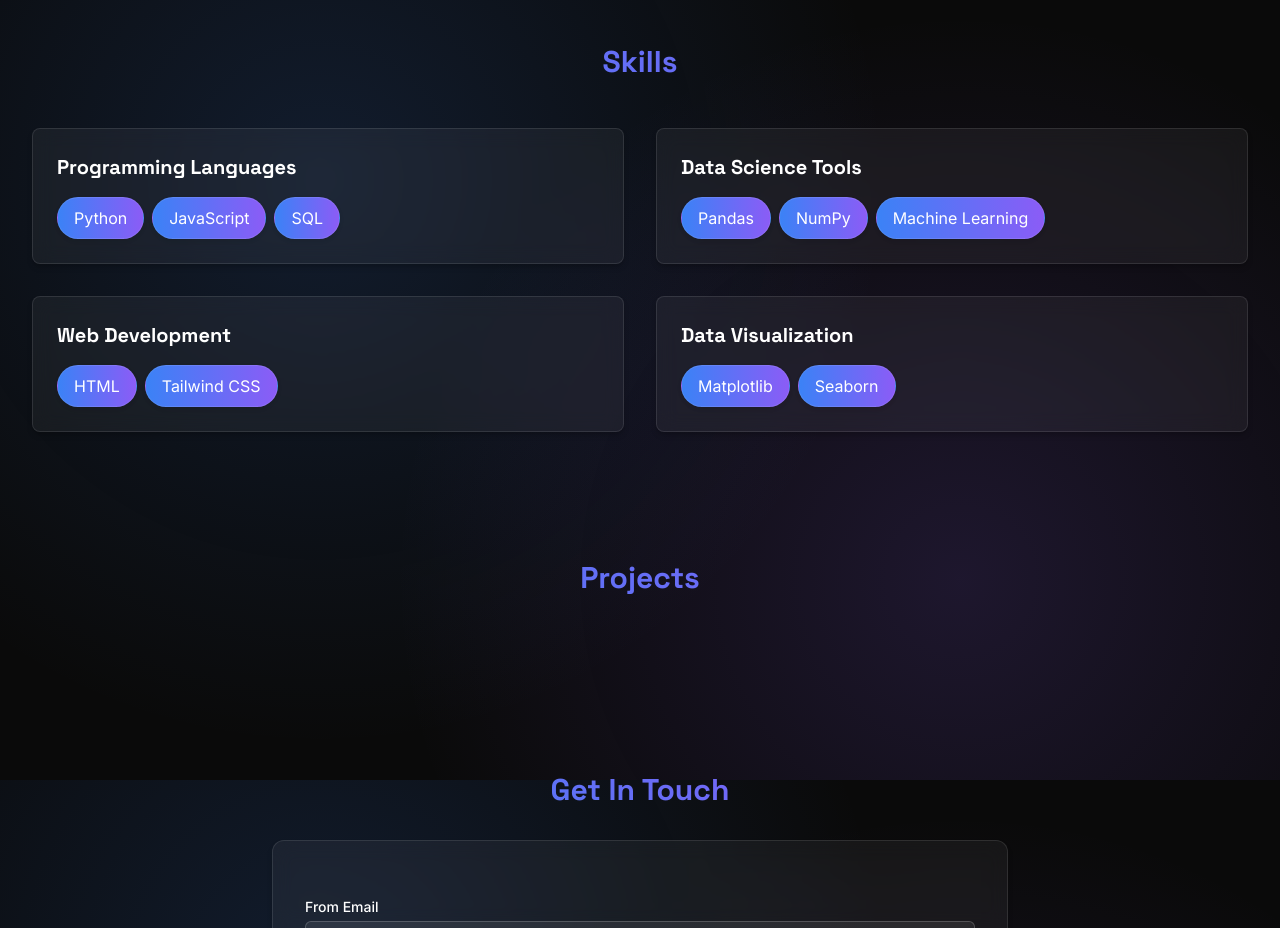
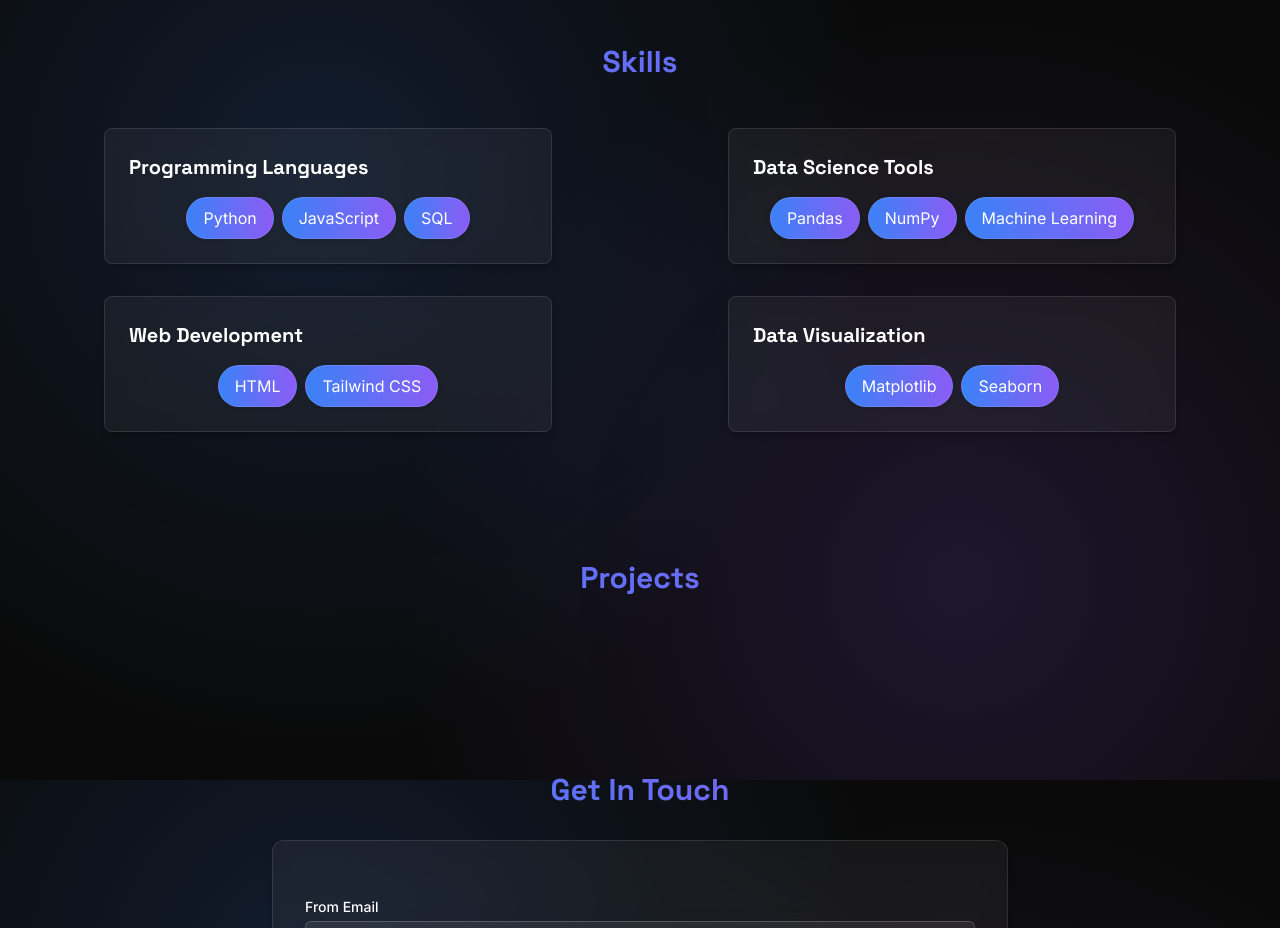
Before and after one commit to hrbayezid/bayezid-portfolio, a plain HTML site: page index.html in a window 1280 px wide. Shown: the part 820-1748 px from the top of the page. Drawn offline with nearby package versions, Linux system fonts and the light colour scheme.

Commit message:
Your update message

```diff
--- a/index.html
+++ b/index.html
@@ -486,33 +486,33 @@
     <section id="skills" class="py-16 relative">
         <div class="max-w-7xl mx-auto px-4 sm:px-6 lg:px-8">
             <h2 class="text-3xl font-bold text-center mb-12 gradient-text animate-float font-display">Skills</h2>
-            <div class="grid grid-cols-1 lg:grid-cols-2 gap-8">
-                <div class="glass-effect rounded-lg p-6 animate-slide-up hover:animate-float">
+            <div class="grid grid-cols-1 md:grid-cols-2 gap-8 justify-items-center">
+                <div class="glass-effect rounded-lg p-6 animate-slide-up hover:animate-float w-full max-w-md">
                     <h3 class="text-xl font-bold mb-4 font-display">Programming Languages</h3>
-                    <div class="flex flex-wrap gap-2">
+                    <div class="flex flex-wrap gap-2 justify-center">
                         <span class="skill-tag px-4 py-2 bg-gradient-to-r from-blue-500 to-purple-500 rounded-full">Python</span>
                         <span class="skill-tag px-4 py-2 bg-gradient-to-r from-purple-500 to-teal-500 rounded-full">JavaScript</span>
                         <span class="skill-tag px-4 py-2 bg-gradient-to-r from-teal-500 to-blue-500 rounded-full">SQL</span>
                     </div>
                 </div>
-                <div class="glass-effect rounded-lg p-6 animate-slide-up hover:animate-float">
+                <div class="glass-effect rounded-lg p-6 animate-slide-up hover:animate-float w-full max-w-md">
                     <h3 class="text-xl font-bold mb-4 font-display">Data Science Tools</h3>
-                    <div class="flex flex-wrap gap-2">
+                    <div class="flex flex-wrap gap-2 justify-center">
                         <span class="skill-tag px-4 py-2 bg-gradient-to-r from-blue-500 to-purple-500 rounded-full">Pandas</span>
                         <span class="skill-tag px-4 py-2 bg-gradient-to-r from-purple-500 to-teal-500 rounded-full">NumPy</span>
                         <span class="skill-tag px-4 py-2 bg-gradient-to-r from-teal-500 to-blue-500 rounded-full">Machine Learning</span>
                     </div>
                 </div>
-                <div class="glass-effect rounded-lg p-6 animate-slide-up hover:animate-float">
+                <div class="glass-effect rounded-lg p-6 animate-slide-up hover:animate-float w-full max-w-md">
                     <h3 class="text-xl font-bold mb-4 font-display">Web Development</h3>
-                    <div class="flex flex-wrap gap-2">
+                    <div class="flex flex-wrap gap-2 justify-center">
                         <span class="skill-tag px-4 py-2 bg-gradient-to-r from-blue-500 to-purple-500 rounded-full">HTML</span>
                         <span class="skill-tag px-4 py-2 bg-gradient-to-r from-purple-500 to-teal-500 rounded-full">Tailwind CSS</span>
                     </div>
                 </div>
-                <div class="glass-effect rounded-lg p-6 animate-slide-up hover:animate-float">
+                <div class="glass-effect rounded-lg p-6 animate-slide-up hover:animate-float w-full max-w-md">
                     <h3 class="text-xl font-bold mb-4 font-display">Data Visualization</h3>
-                    <div class="flex flex-wrap gap-2">
+                    <div class="flex flex-wrap gap-2 justify-center">
                         <span class="skill-tag px-4 py-2 bg-gradient-to-r from-blue-500 to-purple-500 rounded-full">Matplotlib</span>
                         <span class="skill-tag px-4 py-2 bg-gradient-to-r from-purple-500 to-teal-500 rounded-full">Seaborn</span>
                     </div>
```
